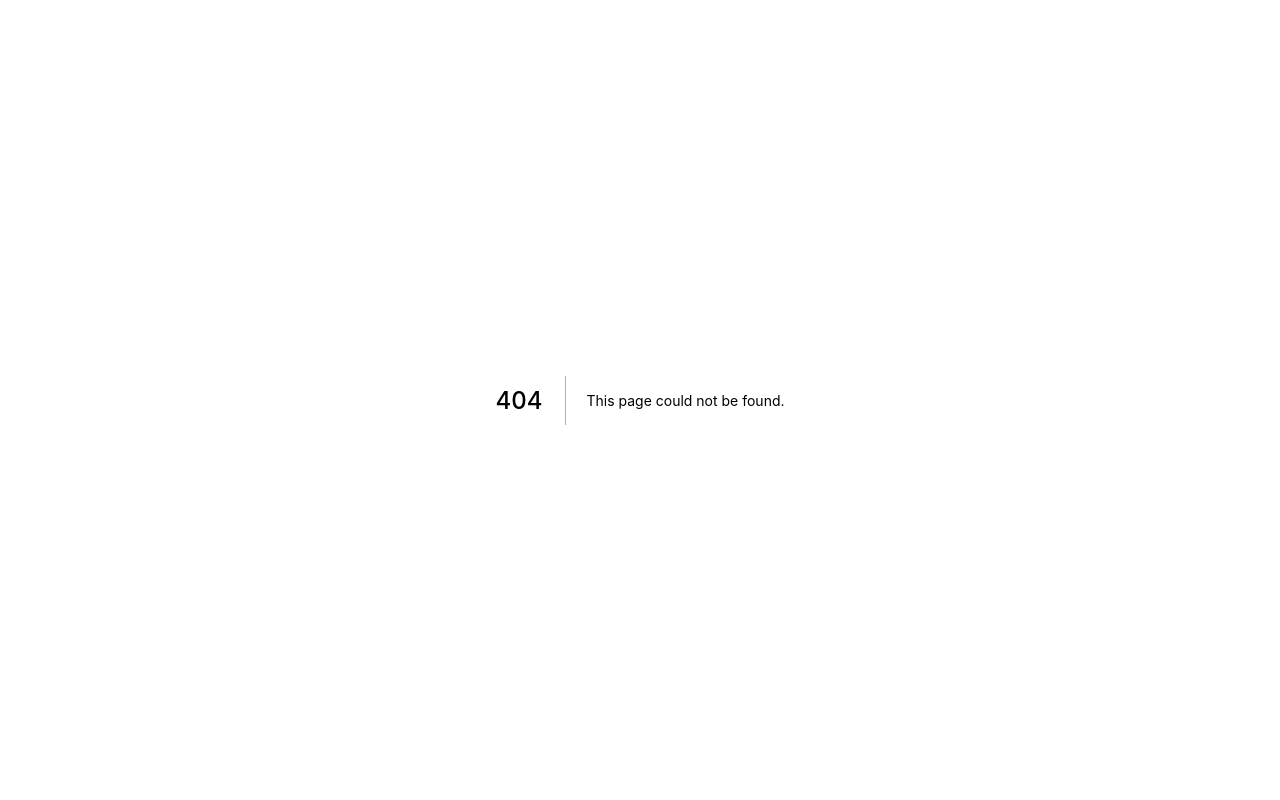
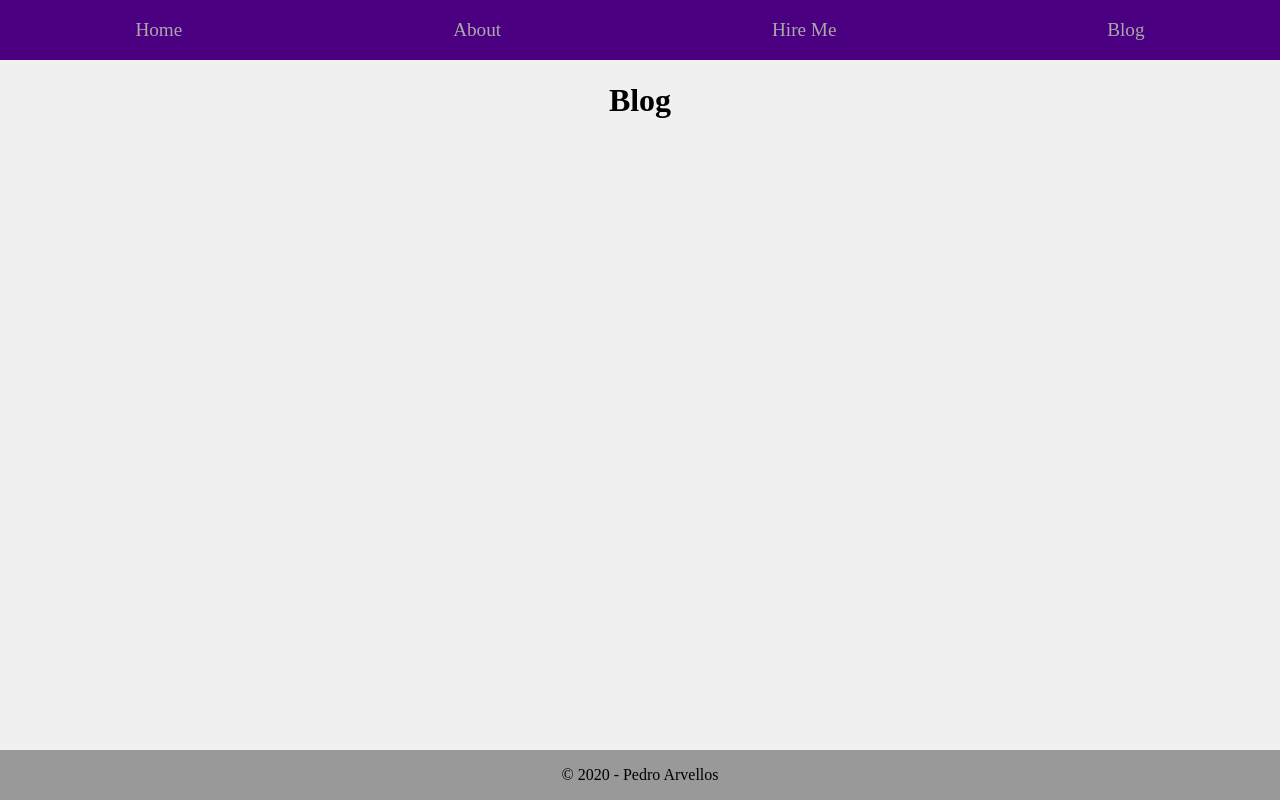
Before and after one commit to pedroarvellos/nextjs-sass, a Next.js app: page /blog in a window 1280 px wide. Before the commit this address had no page. Built offline with nearby package versions, Linux system fonts and the light colour scheme; a small style sheet from the web is missing.

Commit message:
Add new route component

```diff
--- a/components/layout/Layout.jsx
+++ b/components/layout/Layout.jsx
@@ -34,6 +34,9 @@ const Layout = ({ children, title }) => {
         <Link href="/hire-me">
           <a>Hire Me</a>
         </Link>
+        <Link href="/blog">
+          <a>Blog</a>
+        </Link>
       </header>
       <div className={styles.content}>
         {spinner}
--- /dev/null
+++ b/pages/blog.jsx
@@ -0,0 +1,9 @@
+import React from "react";
+import Layout from "../components/layout/Layout";
+
+const Blog = () => (
+  <Layout title="Blog">
+  </Layout>
+);
+
+export default Blog;
```
Also changed, not shown: pages/_error.js (added, +7 -0 lines), pages/about.jsx (+7 -2 lines).
